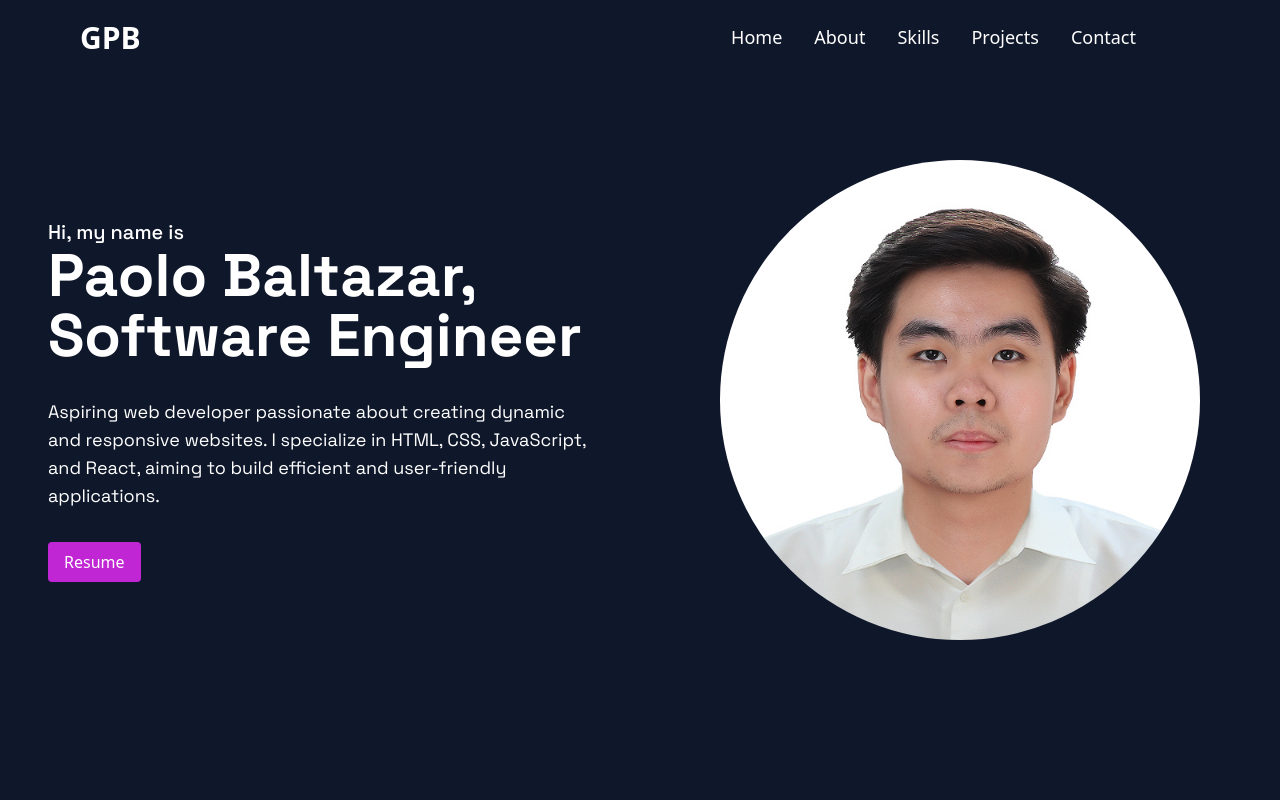
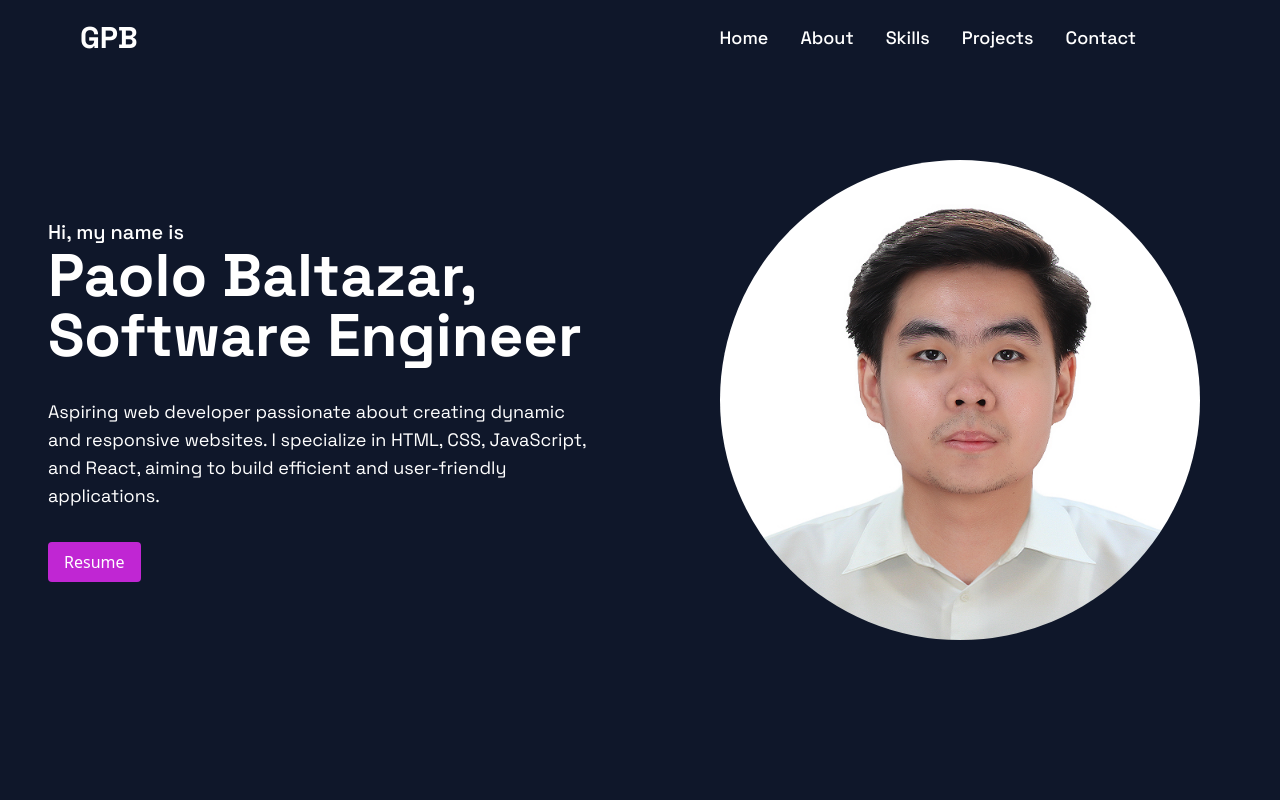
Before and after one commit to PaoloBaltazar/tailwind-portfolio-website, a React (Vite) app: page / in a window 1280 px wide. Shown: the top 800 px of the page. Built offline with nearby package versions, Linux system fonts and the light colour scheme.

Commit message:
update navbar font

```diff
--- a/src/Components/Nav.jsx
+++ b/src/Components/Nav.jsx
@@ -27,19 +27,19 @@ const Nav = () => {
     <div className="lg:hidden block absolute top-16 w-full left-0 right-0 bg-slate-900 transition">
       <ul className="text-center text-xl p-20">
         <Link spy={true} smooth={true} to="Home">
-          <li className="my-4 py-4 border-b border-slate-800 hover:bg-slate-800 hover:rounded">Home</li>
+          <li className="font-primaryMedium my-4 py-4 border-b border-slate-800 hover:bg-slate-800 hover:rounded">Home</li>
         </Link>
         <Link spy={true} smooth={true} to="About">
-          <li className="my-4 py-4 border-b border-slate-800 hover:bg-slate-800 hover:rounded">About</li>
+          <li className="font-primaryMedium my-4 py-4 border-b border-slate-800 hover:bg-slate-800 hover:rounded">About</li>
         </Link>
         <Link spy={true} smooth={true} to="Skills">
-          <li className="my-4 py-4 border-b border-slate-800 hover:bg-slate-800 hover:rounded">Skills</li>
+          <li className="font-primaryMedium my-4 py-4 border-b border-slate-800 hover:bg-slate-800 hover:rounded">Skills</li>
         </Link>
         <Link spy={true} smooth={true} to="Projects">
-          <li className="my-4 py-4 border-b border-slate-800 hover:bg-slate-800 hover:rounded">Projects</li>
+          <li className="font-primaryMedium my-4 py-4 border-b border-slate-800 hover:bg-slate-800 hover:rounded">Projects</li>
         </Link>
         <Link spy={true} smooth={true} to="Contact">
-          <li className="my-4 py-4 border-b border-slate-800 hover:bg-slate-800 hover:rounded">Contact</li>
+          <li className="font-primaryMedium -4 py-4 border-b border-slate-800 hover:bg-slate-800 hover:rounded">Contact</li>
         </Link>
       </ul>
     </div>
@@ -49,26 +49,26 @@ const Nav = () => {
     <nav className={`fixed w-full z-50 transition-all duration-300 ${navBackground ? 'bg-slate-900' : 'bg-transparent'}`}>
       <div className="h-10vh flex justify-between text-white lg:py-5 px-20 py-4">
         <div className="flex items-center flex-1">
-          <span className="text-3xl font-bold">GPB</span>
+          <span className="font-primaryBold text-3xl font-bold">GPB</span>
         </div>
 
         <div className="lg:flex md:flex lg:flex-1 items-center justify-end font-normal hidden">
           <div className="flex-10">
             <ul className="flex gap-8 mr-16 text-[18px]">
               <Link spy={true} smooth={true} to="Home">
-                <li className="hover:text-fuchsia-600 transition border-b-2 border-slate-900 hover:border-fuchsia-600 cursor-pointer">Home</li>
+                <li className="font-primaryMedium hover:text-fuchsia-600 transition border-b-2 border-slate-900 hover:border-fuchsia-600 cursor-pointer">Home</li>
               </Link>
               <Link spy={true} smooth={true} to="About">
-                <li className="hover:text-fuchsia-600 transition border-b-2 border-slate-900 hover:border-fuchsia-600 cursor-pointer">About</li>
+                <li className="font-primaryMedium hover:text-fuchsia-600 transition border-b-2 border-slate-900 hover:border-fuchsia-600 cursor-pointer">About</li>
               </Link>
               <Link spy={true} smooth={true} to="Skills">
-                <li className="hover:text-fuchsia-600 transition border-b-2 border-slate-900 hover:border-fuchsia-600 cursor-pointer">Skills</li>
+                <li className="font-primaryMedium hover:text-fuchsia-600 transition border-b-2 border-slate-900 hover:border-fuchsia-600 cursor-pointer">Skills</li>
               </Link>
               <Link spy={true} smooth={true} to="Projects">
-                <li className="hover:text-fuchsia-600 transition border-b-2 border-slate-900 hover:border-fuchsia-600 cursor-pointer">Projects</li>
+                <li className="font-primaryMedium hover:text-fuchsia-600 transition border-b-2 border-slate-900 hover:border-fuchsia-600 cursor-pointer">Projects</li>
               </Link>
               <Link spy={true} smooth={true} to="Contact">
-                <li className="hover:text-fuchsia-600 transition border-b-2 border-slate-900 hover:border-fuchsia-600 cursor-pointer">Contact</li>
+                <li className="font-primaryMedium hover:text-fuchsia-600 transition border-b-2 border-slate-900 hover:border-fuchsia-600 cursor-pointer">Contact</li>
               </Link>
             </ul>
           </div>
```
